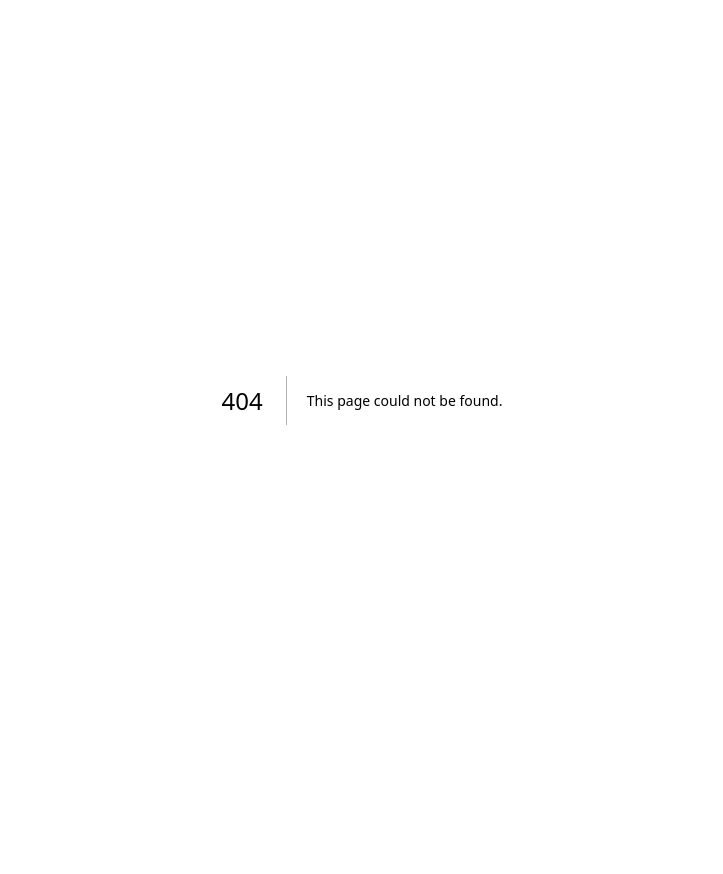
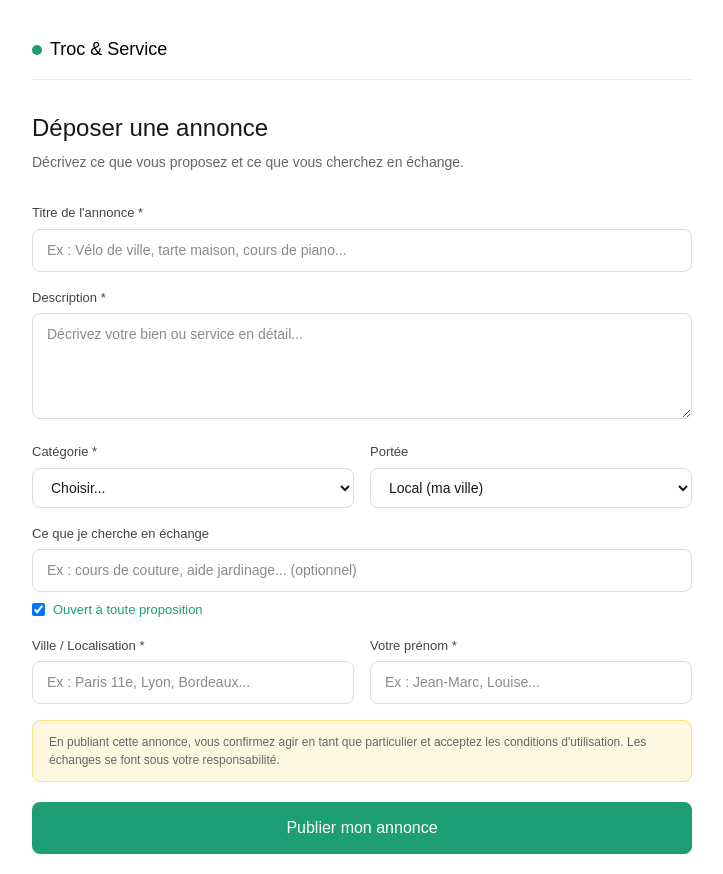
Before and after one commit to frederro/troc-service, a Next.js app: page /creer-annonce in a window 1280 px wide. Before the commit this address had no page. Shown: the whole page, without its empty margins (278-1001 px from the left). Before the commit the page ends 800 px from the top, so only its background shows below. Built offline with nearby package versions, Linux system fonts and the light colour scheme; no server answers.

Commit message:
connexion supabase + page creation annonce

```diff
--- /dev/null
+++ b/app/creer-annonce/page.jsx
@@ -0,0 +1,153 @@
+'use client'
+import { useState } from 'react'
+import { supabase } from '../supabase'
+import { useRouter } from 'next/navigation'
+
+export default function CreerAnnonce() {
+  const router = useRouter()
+  const [form, setForm] = useState({
+    titre: '',
+    description: '',
+    categorie: '',
+    echange_souhaite: '',
+    localisation: '',
+    portee: 'local',
+    membre_nom: '',
+    ouvert_propositions: true
+  })
+  const [loading, setLoading] = useState(false)
+
+  const handleSubmit = async () => {
+    setLoading(true)
+    const { error } = await supabase.from('annonces').insert([form])
+    if (error) {
+      alert('Erreur : ' + error.message)
+    } else {
+      alert('Annonce publiée avec succès !')
+      router.push('/')
+    }
+    setLoading(false)
+  }
+
+  return (
+    <main style={{fontFamily: 'sans-serif', maxWidth: '700px', margin: '0 auto', padding: '20px'}}>
+
+      <nav style={{display: 'flex', justifyContent: 'space-between', alignItems: 'center', padding: '16px 0', borderBottom: '1px solid #eee', marginBottom: '30px'}}>
+        <div style={{display: 'flex', alignItems: 'center', gap: '8px'}}>
+          <div style={{width: '10px', height: '10px', borderRadius: '50%', background: '#1D9E75'}}></div>
+          <a href="/" style={{fontWeight: '500', fontSize: '18px', textDecoration: 'none', color: 'black'}}>Troc & Service</a>
+        </div>
+      </nav>
+
+      <h1 style={{fontSize: '24px', fontWeight: '500', marginBottom: '6px'}}>Déposer une annonce</h1>
+      <p style={{color: '#666', marginBottom: '30px', fontSize: '14px'}}>Décrivez ce que vous proposez et ce que vous cherchez en échange.</p>
+
+      <div style={{marginBottom: '16px'}}>
+        <label style={{display: 'block', fontSize: '13px', fontWeight: '500', marginBottom: '6px', color: '#444'}}>Titre de l'annonce *</label>
+        <input
+          value={form.titre}
+          onChange={e => setForm({...form, titre: e.target.value})}
+          placeholder="Ex : Vélo de ville, tarte maison, cours de piano..."
+          style={{width: '100%', padding: '10px 14px', border: '1px solid #ddd', borderRadius: '8px', fontSize: '14px', boxSizing: 'border-box'}}
+        />
+      </div>
+
+      <div style={{marginBottom: '16px'}}>
+        <label style={{display: 'block', fontSize: '13px', fontWeight: '500', marginBottom: '6px', color: '#444'}}>Description *</label>
+        <textarea
+          value={form.description}
+          onChange={e => setForm({...form, description: e.target.value})}
+          placeholder="Décrivez votre bien ou service en détail..."
+          rows={4}
+          style={{width: '100%', padding: '10px 14px', border: '1px solid #ddd', borderRadius: '8px', fontSize: '14px', boxSizing: 'border-box', resize: 'vertical'}}
+        />
+      </div>
+
+      <div style={{display: 'grid', gridTemplateColumns: '1fr 1fr', gap: '16px', marginBottom: '16px'}}>
+        <div>
+          <label style={{display: 'block', fontSize: '13px', fontWeight: '500', marginBottom: '6px', color: '#444'}}>Catégorie *</label>
+          <select
+            value={form.categorie}
+            onChange={e => setForm({...form, categorie: e.target.value})}
+            style={{width: '100%', padding: '10px 14px', border: '1px solid #ddd', borderRadius: '8px', fontSize: '14px', boxSizing: 'border-box'}}
+          >
+            <option value="">Choisir...</option>
+            <option>Vêtements</option>
+            <option>Objets</option>
+            <option>Services</option>
+            <option>Coups de main</option>
+            <option>Alimentation</option>
+            <option>Artisanat</option>
+            <option>Compétences</option>
+            <option>Enfance & collection</option>
+          </select>
+        </div>
+        <div>
+          <label style={{display: 'block', fontSize: '13px', fontWeight: '500', marginBottom: '6px', color: '#444'}}>Portée</label>
+          <select
+            value={form.portee}
+            onChange={e => setForm({...form, portee: e.target.value})}
+            style={{width: '100%', padding: '10px 14px', border: '1px solid #ddd', borderRadius: '8px', fontSize: '14px', boxSizing: 'border-box'}}
+          >
+            <option value="local">Local (ma ville)</option>
+            <option value="national">National (envoi postal)</option>
+            <option value="international">International</option>
+          </select>
+        </div>
+      </div>
+
+      <div style={{marginBottom: '16px'}}>
+        <label style={{display: 'block', fontSize: '13px', fontWeight: '500', marginBottom: '6px', color: '#444'}}>Ce que je cherche en échange</label>
+        <input
+          value={form.echange_souhaite}
+          onChange={e => setForm({...form, echange_souhaite: e.target.value})}
+          placeholder="Ex : cours de couture, aide jardinage... (optionnel)"
+          style={{width: '100%', padding: '10px 14px', border: '1px solid #ddd', borderRadius: '8px', fontSize: '14px', boxSizing: 'border-box'}}
+        />
+        <div style={{display: 'flex', alignItems: 'center', gap: '8px', marginTop: '8px'}}>
+          <input
+            type="checkbox"
+            checked={form.ouvert_propositions}
+            onChange={e => setForm({...form, ouvert_propositions: e.target.checked})}
+            id="ouvert"
+          />
+          <label htmlFor="ouvert" style={{fontSize: '13px', color: '#1D9E75', cursor: 'pointer'}}>Ouvert à toute proposition</label>
+        </div>
+      </div>
+
+      <div style={{display: 'grid', gridTemplateColumns: '1fr 1fr', gap: '16px', marginBottom: '16px'}}>
+        <div>
+          <label style={{display: 'block', fontSize: '13px', fontWeight: '500', marginBottom: '6px', color: '#444'}}>Ville / Localisation *</label>
+          <input
+            value={form.localisation}
+            onChange={e => setForm({...form, localisation: e.target.value})}
+            placeholder="Ex : Paris 11e, Lyon, Bordeaux..."
+            style={{width: '100%', padding: '10px 14px', border: '1px solid #ddd', borderRadius: '8px', fontSize: '14px', boxSizing: 'border-box'}}
+          />
+        </div>
+        <div>
+          <label style={{display: 'block', fontSize: '13px', fontWeight: '500', marginBottom: '6px', color: '#444'}}>Votre prénom *</label>
+          <input
+            value={form.membre_nom}
+            onChange={e => setForm({...form, membre_nom: e.target.value})}
+            placeholder="Ex : Jean-Marc, Louise..."
+            style={{width: '100%', padding: '10px 14px', border: '1px solid #ddd', borderRadius: '8px', fontSize: '14px', boxSizing: 'border-box'}}
+          />
+        </div>
+      </div>
+
+      <div style={{background: '#fff8e1', border: '1px solid #ffe082', borderRadius: '8px', padding: '12px 16px', marginBottom: '20px', fontSize: '12px', color: '#666'}}>
+        En publiant cette annonce, vous confirmez agir en tant que particulier et acceptez les conditions d'utilisation. Les échanges se font sous votre responsabilité.
+      </div>
+
+      <button
+        onClick={handleSubmit}
+        disabled={loading}
+        style={{width: '100%', padding: '14px', background: loading ? '#ccc' : '#1D9E75', color: 'white', border: 'none', borderRadius: '8px', fontSize: '16px', fontWeight: '500', cursor: loading ? 'not-allowed' : 'pointer'}}
+      >
+        {loading ? 'Publication en cours...' : 'Publier mon annonce'}
+      </button>
+
+    </main>
+  )
+}
--- a/app/page.tsx
+++ b/app/page.tsx
@@ -1,8 +1,14 @@
-export default function Home() {
+import { supabase } from './supabase'
+
+export default async function Home() {
+  const { data: annonces } = await supabase
+    .from('annonces')
+    .select('*')
+    .order('created_at', { ascending: false })
+
   return (
     <main style={{fontFamily: 'sans-serif', maxWidth: '1100px', margin: '0 auto', padding: '0 20px'}}>
 
-      {/* Navbar */}
       <nav style={{display: 'flex', justifyContent: 'space-between', alignItems: 'center', padding: '16px 0', borderBottom: '1px solid #eee'}}>
         <div style={{display: 'flex', alignItems: 'center', gap: '8px'}}>
           <div style={{width: '10px', height: '10px', borderRadius: '50%', background: '#1D9E75'}}></div>
@@ -10,11 +16,9 @@ export default function Home() {
         </div>
         <div style={{display: 'flex', gap: '12px'}}>
           <button style={{padding: '8px 16px', border: '1px solid #ddd', borderRadius: '8px', background: 'white', cursor: 'pointer'}}>Se connecter</button>
-          <button style={{padding: '8px 16px', border: 'none', borderRadius: '8px', background: '#1D9E75', color: 'white', cursor: 'pointer'}}>Rejoindre — 1€/mois</button>
-        </div>
+<a href="/creer-annonce" style={{padding: '8px 16px', border: 'none', borderRadius: '8px', background: '#1D9E75', color: 'white', cursor: 'pointer', textDecoration: 'none'}}>+ Déposer une annonce</a>        </div>
       </nav>
 
-      {/* Hero */}
       <div style={{padding: '40px 0 30px'}}>
         <h1 style={{fontSize: '32px', fontWeight: '500', marginBottom: '10px'}}>Échangez sans argent, près de chez vous</h1>
         <p style={{color: '#666', marginBottom: '20px'}}>Objets, services, savoir-faire, tarte de mamy... trouvez votre voisin idéal.</p>
@@ -24,40 +28,37 @@ export default function Home() {
         </div>
       </div>
 
-      {/* Catégories */}
       <div style={{display: 'flex', gap: '8px', flexWrap: 'wrap', marginBottom: '30px'}}>
         {['Tout', 'Vêtements', 'Objets', 'Services', 'Coups de main', 'Alimentation', 'Artisanat', 'Compétences'].map(cat => (
           <button key={cat} style={{padding: '6px 14px', borderRadius: '20px', border: '1px solid #ddd', background: cat === 'Tout' ? '#E1F5EE' : 'white', color: cat === 'Tout' ? '#0F6E56' : '#666', cursor: 'pointer'}}>{cat}</button>
         ))}
       </div>
 
-      {/* Annonces */}
-      <h2 style={{fontSize: '16px', fontWeight: '500', marginBottom: '16px'}}>Annonces près de chez vous</h2>
+      <h2 style={{fontSize: '16px', fontWeight: '500', marginBottom: '16px'}}>
+        {annonces?.length || 0} annonces près de chez vous
+      </h2>
+
       <div style={{display: 'grid', gridTemplateColumns: 'repeat(3, 1fr)', gap: '16px'}}>
-        {[
-          {titre: 'Taille de haie', cat: 'Service', echange: 'Blouson chaud', membre: 'Jean-Marc', badge: 'Voisin de confiance'},
-          {titre: 'Tarte aux pommes maison', cat: 'Alimentation', echange: 'Aide pour mes rideaux', membre: 'Mamie Monique', badge: '★★★★★'},
-          {titre: 'Cours informatique', cat: 'Compétence', echange: 'Aide courses 1x/sem.', membre: 'Robert, 72 ans', badge: 'Voisin de confiance'},
-          {titre: 'Vélo de ville 7 vitesses', cat: 'Objet', echange: 'Cours de couture', membre: 'Safia', badge: '★★★★☆'},
-          {titre: 'Pièces imprimées 3D', cat: 'Artisanat', echange: 'Filament ou matières', membre: 'Karim', badge: 'Voisin de confiance'},
-          {titre: 'Légumes bio du jardin', cat: 'Alimentation', echange: 'Bocaux ou conserves', membre: 'Louise', badge: '★★★★★'},
-        ].map((annonce, i) => (
-          <div key={i} style={{border: '1px solid #eee', borderRadius: '12px', overflow: 'hidden', cursor: 'pointer'}}>
+        {annonces?.map((annonce) => (
+          <div key={annonce.id} style={{border: '1px solid #eee', borderRadius: '12px', overflow: 'hidden', cursor: 'pointer'}}>
             <div style={{height: '80px', background: '#f5f5f5', display: 'flex', alignItems: 'center', justifyContent: 'center', color: '#ccc'}}>Photo</div>
             <div style={{padding: '12px'}}>
-              <span style={{fontSize: '11px', padding: '2px 8px', borderRadius: '20px', background: '#E1F5EE', color: '#0F6E56'}}>{annonce.cat}</span>
+              <span style={{fontSize: '11px', padding: '2px 8px', borderRadius: '20px', background: '#E1F5EE', color: '#0F6E56'}}>{annonce.categorie}</span>
               <div style={{fontWeight: '500', fontSize: '13px', margin: '6px 0 4px'}}>{annonce.titre}</div>
-              <div style={{fontSize: '12px', color: '#666', marginBottom: '8px'}}>Idéalement : <span style={{color: '#1D9E75'}}>{annonce.echange}</span></div>
+              <div style={{fontSize: '12px', color: '#666', marginBottom: '8px'}}>
+                Idéalement : <span style={{color: '#1D9E75'}}>{annonce.echange_souhaite}</span>
+              </div>
               <div style={{display: 'flex', justifyContent: 'space-between', alignItems: 'center'}}>
-                <span style={{fontSize: '11px', color: '#999'}}>{annonce.membre}</span>
-                <span style={{fontSize: '10px', padding: '2px 8px', background: '#E1F5EE', color: '#0F6E56', borderRadius: '20px'}}>{annonce.badge}</span>
+                <span style={{fontSize: '11px', color: '#999'}}>{annonce.membre_nom}</span>
+                <span style={{fontSize: '10px', padding: '2px 8px', background: '#E1F5EE', color: '#0F6E56', borderRadius: '20px'}}>
+                  {annonce.localisation}
+                </span>
               </div>
             </div>
           </div>
         ))}
       </div>
 
-      {/* Footer */}
       <div style={{borderTop: '1px solid #eee', padding: '20px 0', marginTop: '40px', fontSize: '11px', color: '#999'}}>
         Troc & Service — Plateforme d'échange entre particuliers · <a href="#" style={{color: '#1D9E75'}}>CGU</a> · <a href="#" style={{color: '#1D9E75'}}>Mentions légales</a> · <a href="#" style={{color: '#1D9E75'}}>RGPD</a>
       </div>
--- /dev/null
+++ b/app/supabase.js
@@ -0,0 +1,6 @@
+import { createClient } from '@supabase/supabase-js'
+
+const supabaseUrl = process.env.NEXT_PUBLIC_SUPABASE_URL
+const supabaseKey = process.env.NEXT_PUBLIC_SUPABASE_ANON_KEY
+
+export const supabase = createClient(supabaseUrl, supabaseKey)
--- a/package.json
+++ b/package.json
@@ -9,6 +9,7 @@
     "lint": "eslint"
   },
   "dependencies": {
+    "@supabase/supabase-js": "^2.103.3",
     "next": "16.2.4",
     "react": "19.2.4",
     "react-dom": "19.2.4"
```
Also changed, not shown: 1 other file (tests, documents, lock files or other folders).
